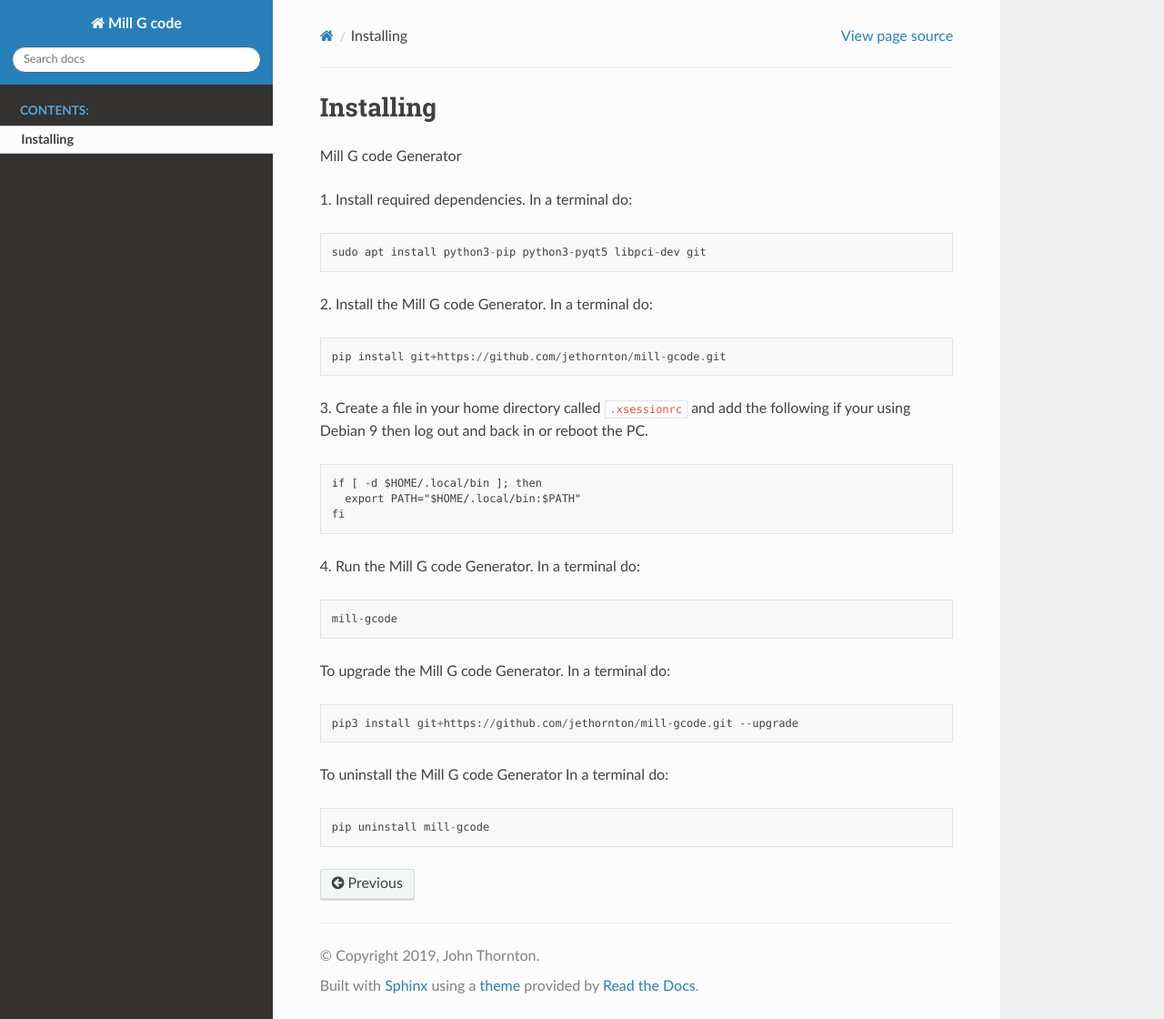
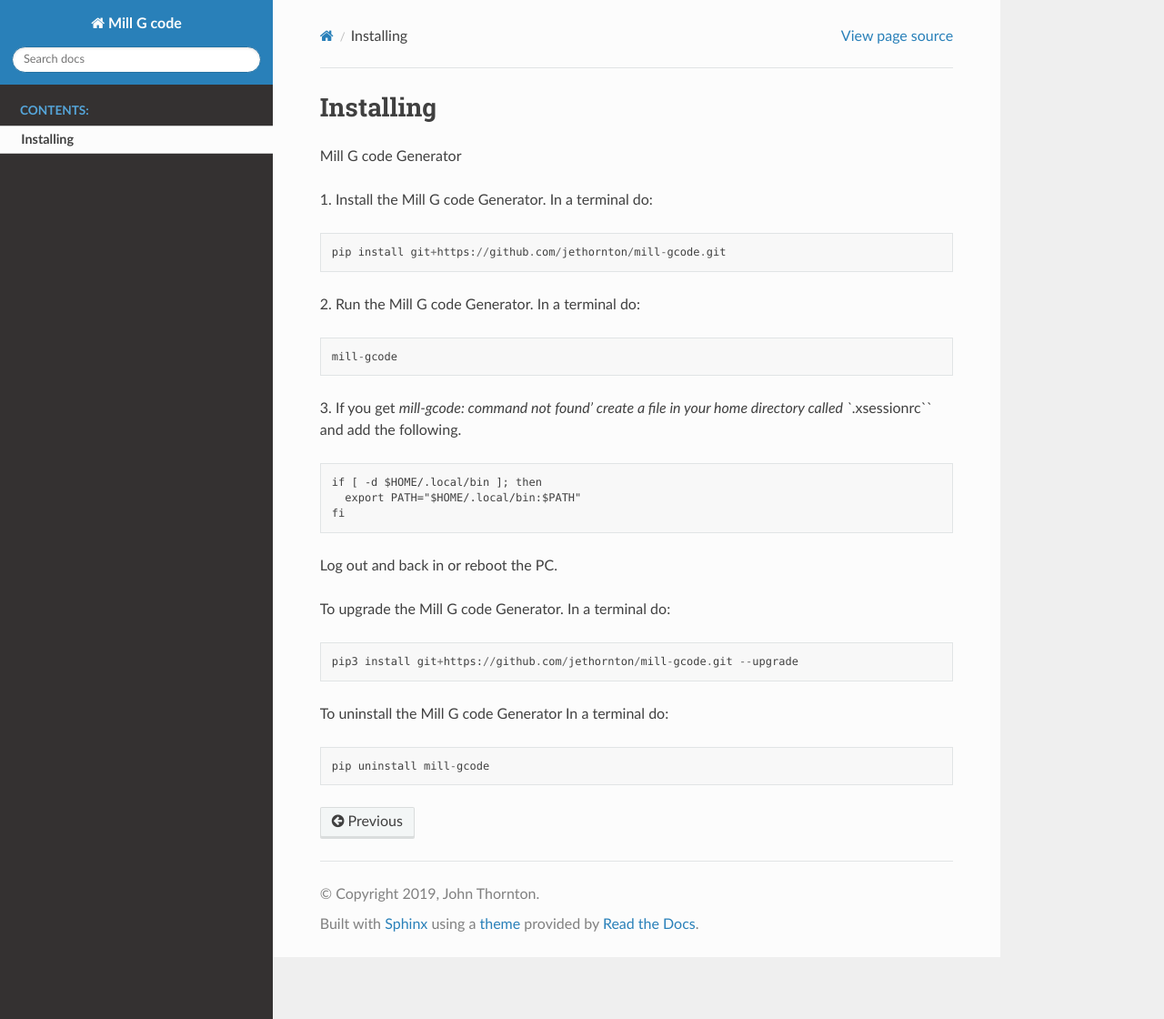
Before and after one commit to jethornton/mill-gcode, a Sphinx documentation site: the page built from docs/source/install.rst, in a window 1280 px wide and 1120 px high. Shown: the whole window at 91% size. Built offline with Sphinx 7.4.7 and the Read the Docs theme 2.0.0, drawn with Linux system fonts in a browser that asks for light colours.

Commit message:
fix install instructions

```diff
--- a/docs/source/install.rst
+++ b/docs/source/install.rst
@@ -4,30 +4,25 @@
 
 Mill G code Generator
 
-1. Install required dependencies. In a terminal do:
-::
-
-    sudo apt install python3-pip python3-pyqt5 libpci-dev git
-
-2. Install the Mill G code Generator. In a terminal do:
+1. Install the Mill G code Generator. In a terminal do:
 ::
 
     pip install git+https://github.com/jethornton/mill-gcode.git
 
-3. Create a file in your home directory called ``.xsessionrc`` and add the
-following if your using Debian 9 then log out and back in or reboot the PC.
+2. Run the Mill G code Generator. In a terminal do:
+::
 
+    mill-gcode
+
+3. If you get `mill-gcode: command not found' create a file in your home
+directory called ``.xsessionrc`` and add the following.
 ::
 
   if [ -d $HOME/.local/bin ]; then
     export PATH="$HOME/.local/bin:$PATH"
   fi
 
-4. Run the Mill G code Generator. In a terminal do:
-::
-
-    mill-gcode
-
+Log out and back in or reboot the PC.
 
 To upgrade the Mill G code Generator. In a terminal do:
 ::
```
